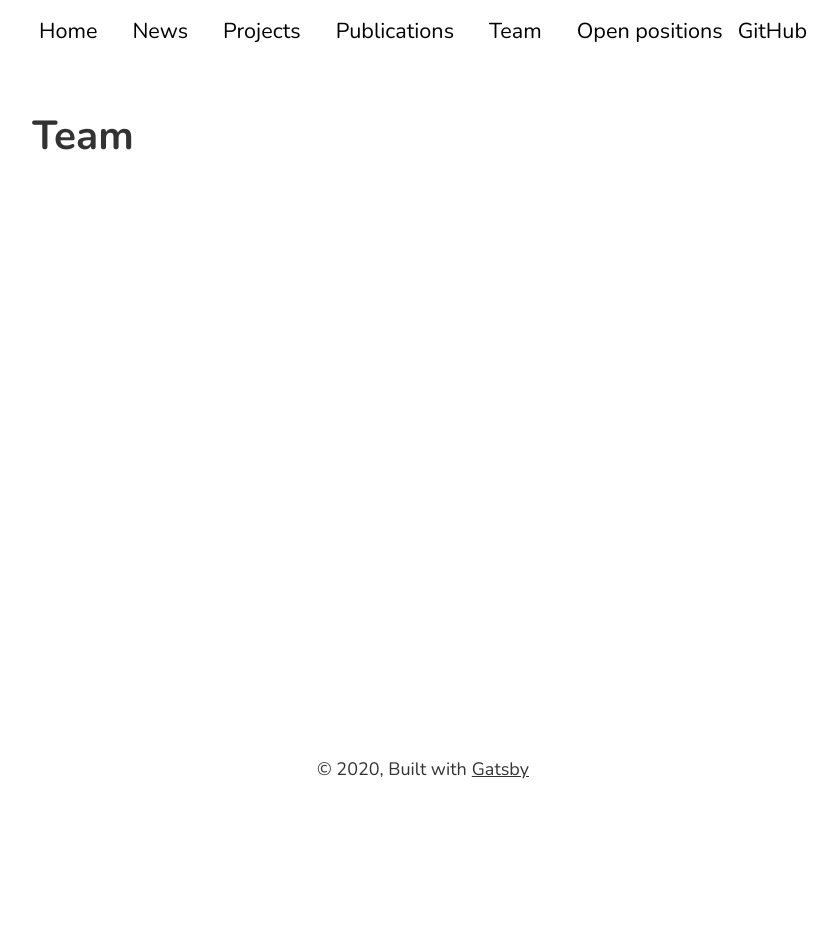
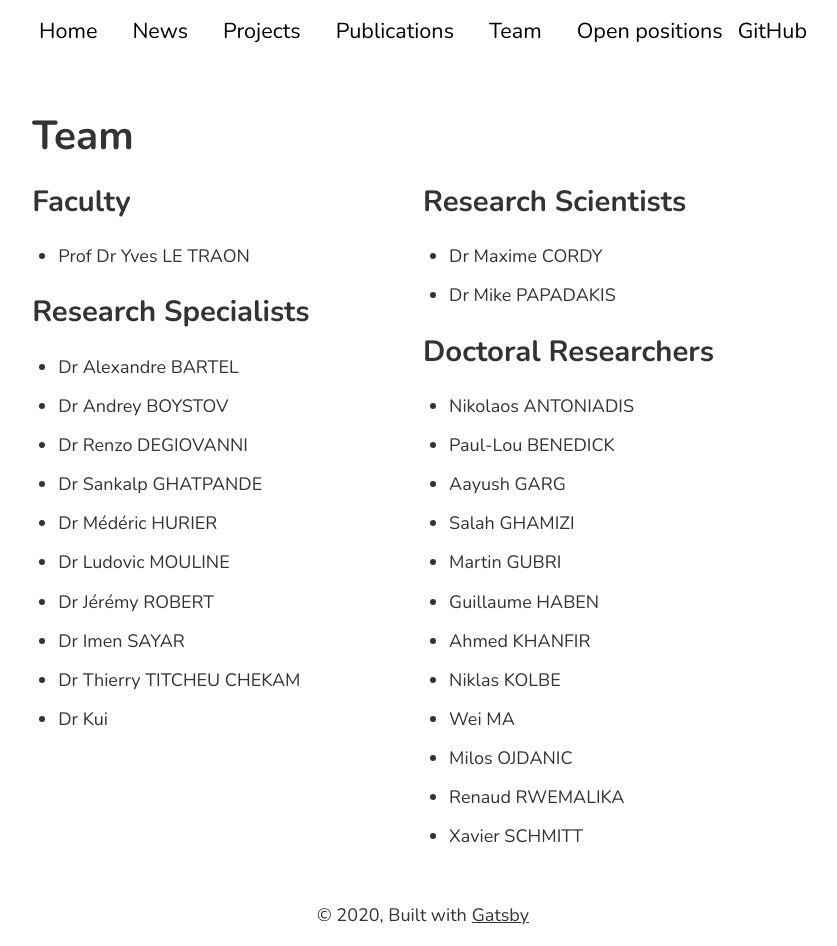
Before and after one commit to serval-snt/serval-snt.github.io, a Gatsby site: page /team in a window 1280 px wide. Shown: the whole page, without its empty margins (217-1054 px from the left). Before the commit the page ends 800 px from the top, so only its background shows below. Built offline with nearby package versions, Linux system fonts and the light colour scheme; Gatsby itself is replaced by a stand-in of ours; a small style sheet from the web is missing.

Commit message:
Add Team + Positions

```diff
--- a/src/pages/team.js
+++ b/src/pages/team.js
@@ -1,6 +1,4 @@
 import React from "react"
-import { Link, graphql } from "gatsby"
-import { css } from "@emotion/core"
 import styled from "@emotion/styled"
 
 import Layout from "../components/layout"
@@ -12,36 +10,63 @@ const Content = styled.div`
   padding: 1.45rem 1.0875rem;
 `
 
-const ArticleDate = styled.h5`
-  display: inline;
-  color: #606060;
-  margin-bottom: 10px;
+const Row = styled.div`
+  display: flex;
 `
 
-const MarkerHeader = styled.h3`
-  display: inline;
-  border-radius: 1em 0 1em 0;
-  margin-bottom: 10px;
-  background-image: linear-gradient(
-    -100deg,
-    rgba(255, 250, 150, 0.15),
-    rgba(255, 250, 150, 0.8) 100%,
-    rgba(255, 250, 150, 0.25)
-  );
+const Column = styled.div `
+  flex: 50%;
 `
 
-const ReadingTime = styled.h5`
-  display: inline;
-  color: #606060;
-  margin-bottom: 10px;
-`
-
-const IndexPage = ({ data }) => {
+const IndexPage = () => {
   return (
     <Layout>
       <SEO title="Team" />
       <Content>
-        <h1>Team</h1>
+            <h1>Team</h1>
+        <Row>
+          <Column>
+            <h2>Faculty</h2>
+              <ul>
+                <li>Prof Dr Yves LE TRAON</li>
+              </ul>
+            <h2>Research Specialists</h2>
+              <ul>
+                <li>Dr Alexandre BARTEL</li>
+                <li>Dr Andrey BOYSTOV</li>
+                <li>Dr Renzo DEGIOVANNI</li>
+                <li>Dr Sankalp GHATPANDE</li>
+                <li>Dr Médéric HURIER</li>
+                <li>Dr Ludovic MOULINE</li>
+                <li>Dr Jérémy ROBERT</li>
+                <li>Dr Imen SAYAR</li>
+                <li>Dr Thierry TITCHEU CHEKAM</li>
+                <li>Dr Kui</li>
+              </ul>
+            </Column>
+          <Column>
+            <h2>Research Scientists</h2>
+              <ul>
+                <li>Dr Maxime CORDY</li>
+                <li>Dr Mike PAPADAKIS</li>
+              </ul>
+            <h2>Doctoral Researchers</h2>
+              <ul>
+                <li>Nikolaos ANTONIADIS</li>
+                <li>Paul-Lou BENEDICK</li>
+                <li>Aayush GARG</li>
+                <li>Salah GHAMIZI</li>
+                <li>Martin GUBRI</li>
+                <li>Guillaume HABEN</li>
+                <li>Ahmed KHANFIR</li>
+                <li>Niklas KOLBE</li>
+                <li>Wei MA</li>
+                <li>Milos OJDANIC</li>
+                <li>Renaud RWEMALIKA</li>
+                <li>Xavier SCHMITT</li>
+              </ul>
+            </Column>
+          </Row>
       </Content>
     </Layout>
   )
```
Also changed, not shown: src/pages/positions.js (+2 -25 lines), src/pages/publications.js (+0 -26 lines).
